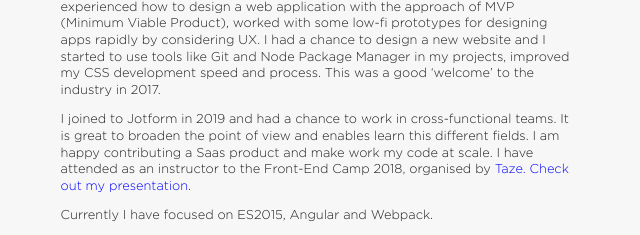
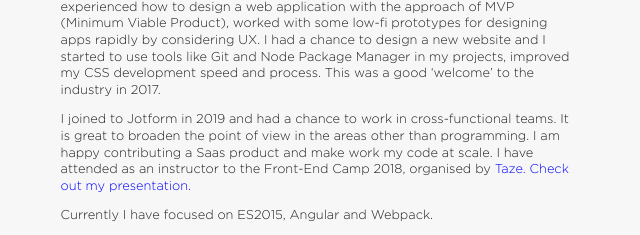
Before and after one commit to cihanbarandev/cihanbarandev.github.io, a website built with webpack: page index.html in a window 1280 px wide. Shown: the part 8692-8927 px from the top of the page, 637-1277 px from the left. Built offline with nearby package versions, Linux system fonts and the light colour scheme.

Commit message:
update content

```diff
--- a/index.html
+++ b/index.html
@@ -531,7 +531,7 @@
                 Manager in my projects, improved my CSS development speed and process. This was a good ‘welcome’ to the
                 industry in
                 2017.</p>
-              <p class="text">I joined to Jotform in 2019 and had a chance to work in cross-functional teams. It is great to broaden the point of view and enables learn this different fields.
+              <p class="text">I joined to Jotform in 2019 and had a chance to work in cross-functional teams. It is great to broaden the point of view in the areas other than programming.
                 I am happy contributing a Saas product and make work my code at scale.
                 I have attended as an instructor to the Front-End Camp 2018, organised
                 by <a href="https://tazebt.com/" target="_blank">Taze.</a>
```
